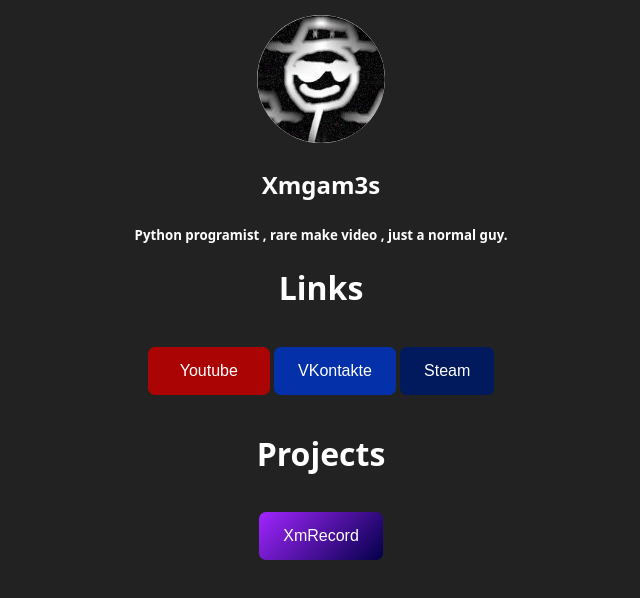
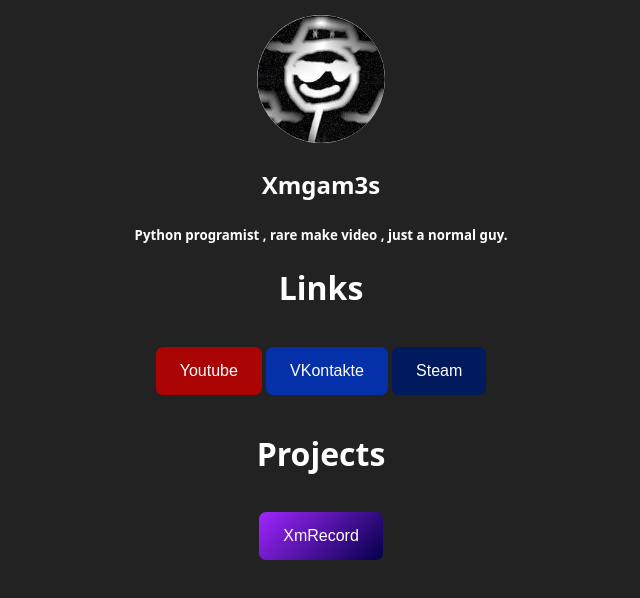
Before and after one commit to YaroslavXm/yaroslavxm.github.io, a plain HTML site: page index.html in a window 1280 px wide. Shown: the whole page, without its empty margins (319-959 px from the left). Drawn offline with Linux system fonts and the light colour scheme.

Commit message:
Update style.css

```diff
--- a/style.css
+++ b/style.css
@@ -38,7 +38,7 @@ html,body{
     background-color: #aa0404;
     border: none;
     color: #FFFFFF;
-    padding: 15px 32px;
+    padding: 15px 24px;
     text-align: center;
     -webkit-transition-duration: 0.4s;
     transition-duration: 0.4s;
```
